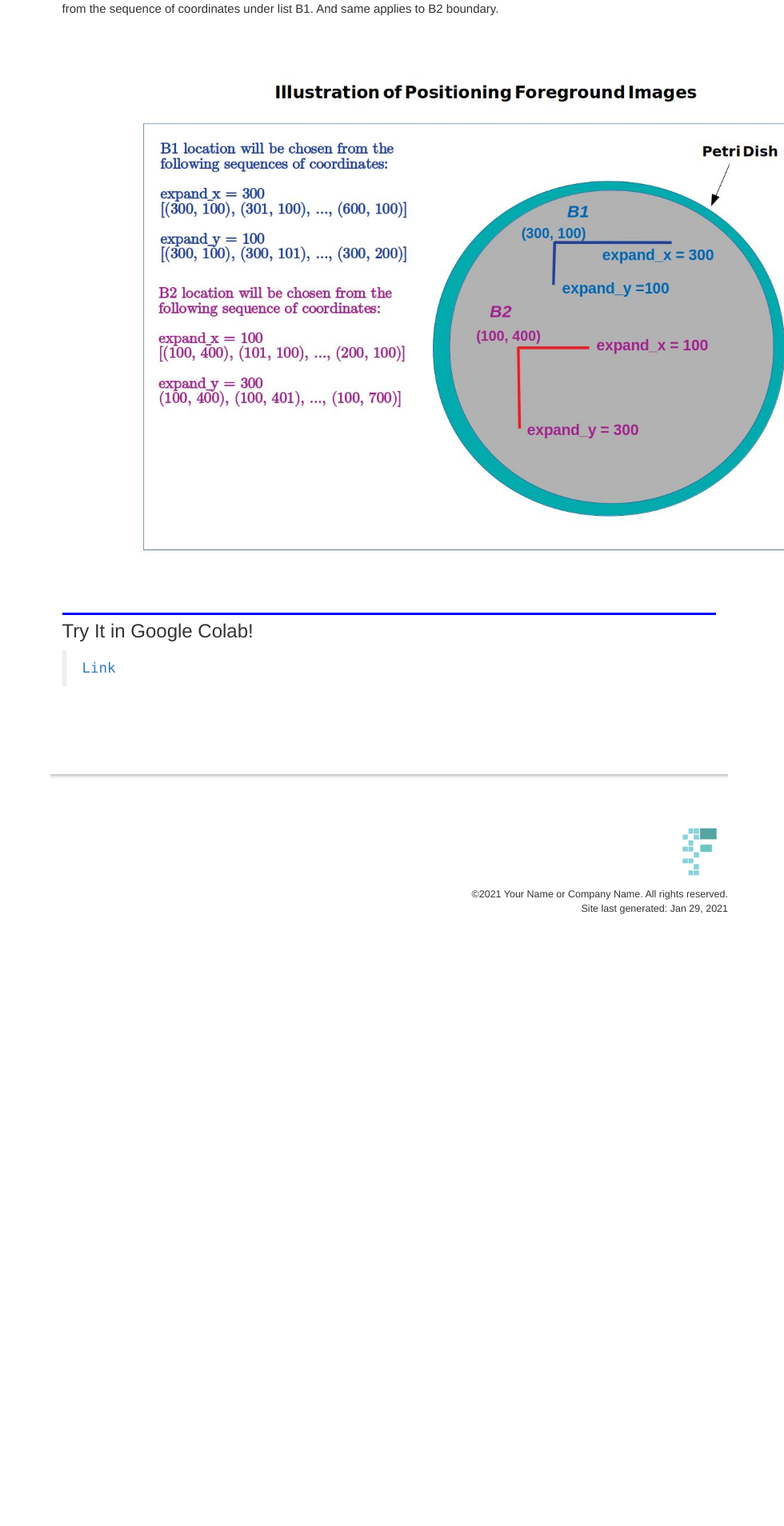
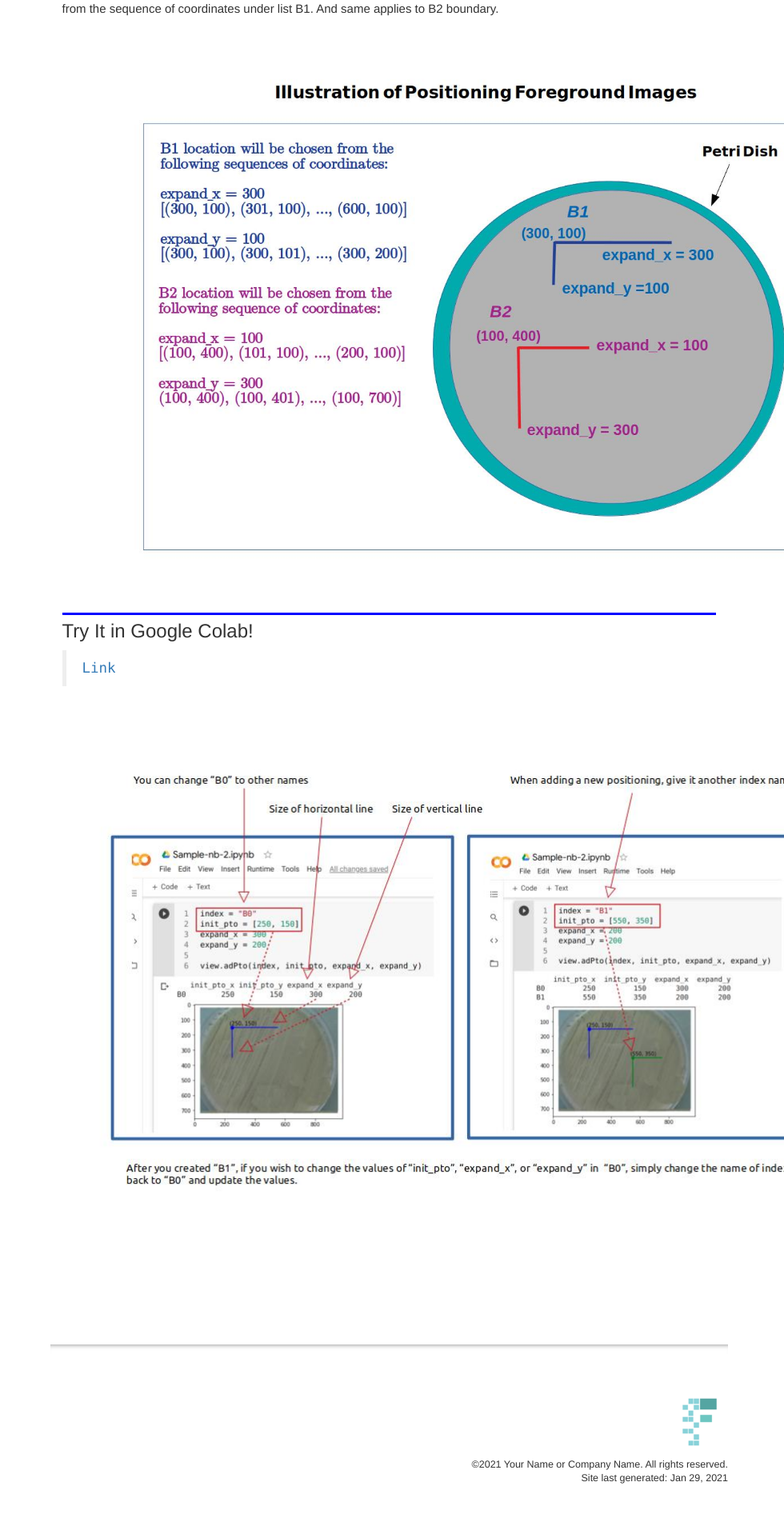
Before and after one commit to chho-work/syntheticReplica, a Jekyll site: the page built from docs/index.html, in a window 1280 px wide. Shown: the part 3016-4924 px from the top of the page at 80% size, without its empty margins (300-1280 px from the left). Built offline with Jekyll 4.4.1, drawn with Linux system fonts in a browser that asks for light colours; nearby versions of some CDN libraries; comment, search, counter and statistics services are not loaded; before the commit the page ends 4212 px from its top, so only the background shows below that.

Commit message:
Update index, docs,

```diff
--- a/docs/index.html
+++ b/docs/index.html
@@ -165,4 +165,26 @@
 </div>
 </div>
 </div>
+    {% raw %}
+
+<div class="cell border-box-sizing code_cell rendered">
+
+<div class="output_wrapper">
+<div class="output">
+
+<div class="output_area">
+
+
+<div class="output_html rendered_html output_subarea output_execute_result">
+<img src="https://github.com/chho-work/syntheticReplica/blob/main/assets/positioning_nb.jpg?raw=True"/>
 </div>
+
+</div>
+
+</div>
+</div>
+
+</div>
+    {% endraw %}
+
+</div>
```
Also changed, not shown: README.md, 1 other file.
